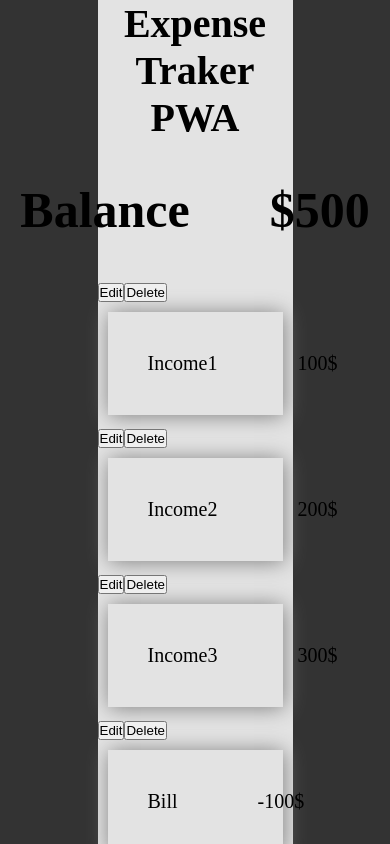
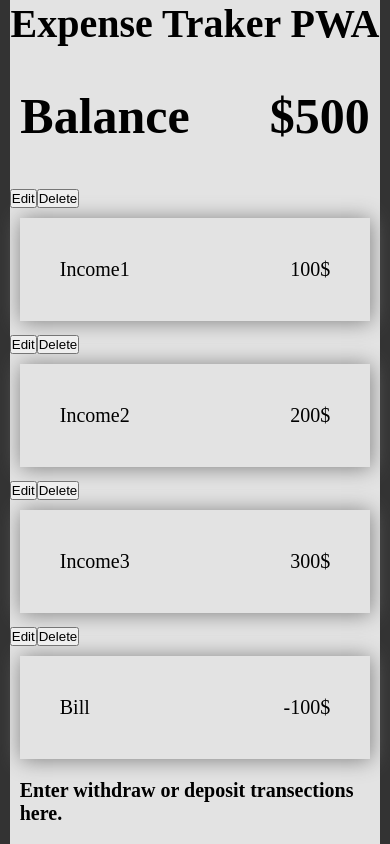
Before and after one commit to hamzakhalidbhutta/Expenses-Tracker-pwa, a React (Create React App) app: page / in a window 390 px wide. Shown: the top 844 px of the page. Built offline with nearby package versions, Linux system fonts and the light colour scheme.

Commit message:
Update _home.scss

```diff
--- a/src/Scss/partials/_home.scss
+++ b/src/Scss/partials/_home.scss
@@ -1,11 +1,15 @@
 .home {
-    width: 50%;
-    display: flex;
-    align-items: center;
-    justify-content: center;
-    flex-direction: column;
-    background  : #e3e3e3;
+  width: 50%;
+  display: flex;
+  align-items: center;
+  justify-content: center;
+  flex-direction: column;
+  background: #e3e3e3;
+}
 
-
-
+@media (max-width: 750px) {
+  .home {
+    width: 95%;
+    margin: auto;
+  }
 }
```
